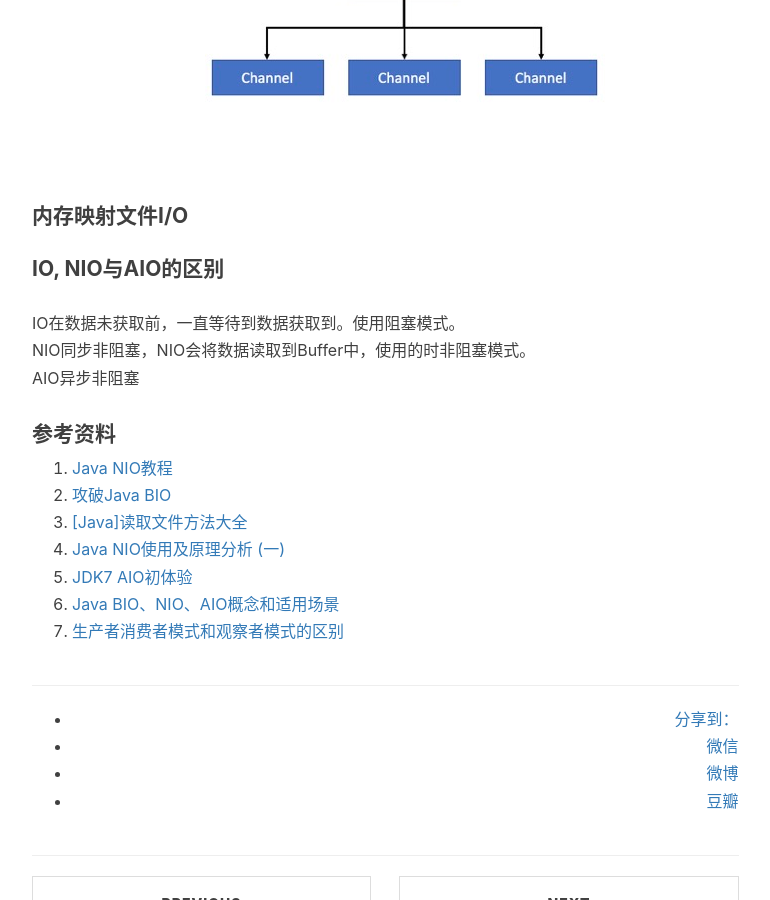
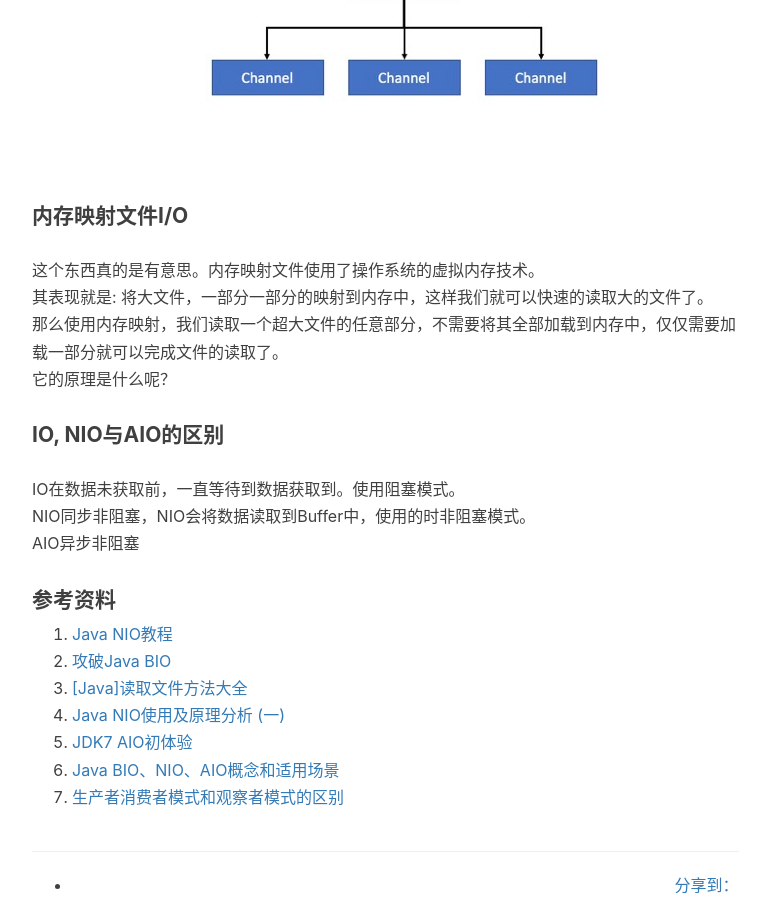
Before and after one commit to baiscjava/basicjava.github.io, a Jekyll site: the page built from _posts/2017-01-23-Java NIO-basic knowledge.md, in a window 1280 px wide and 900 px high, scrolled down 1740 px. Shown: the whole window, without its empty margins (233-1003 px from the left). Built offline with Jekyll 4.4.1, drawn with Linux system fonts in a browser that asks for light colours; nearby versions of some CDN libraries; comment, search, counter and statistics services are not loaded.

Commit message:
Update 2017-01-23-Java NIO-basic knowledge.md

```diff
--- a/_posts/2017-01-23-Java NIO-basic knowledge.md
+++ b/_posts/2017-01-23-Java NIO-basic knowledge.md
@@ -32,10 +32,11 @@ Channel可以理解为就是和实体之间进行交互的一根管子，类似S
 2. Selector<br>
 ![gras](/images/NIO/Selector.jpg)<br>
 
-
-#### 内存映射文件I/O
-
-
+#### 内存映射文件I/O<br>
+这个东西真的是有意思。内存映射文件使用了操作系统的虚拟内存技术。<br>
+其表现就是: 将大文件，一部分一部分的映射到内存中，这样我们就可以快速的读取大的文件了。<br>
+那么使用内存映射，我们读取一个超大文件的任意部分，不需要将其全部加载到内存中，仅仅需要加载一部分就可以完成文件的读取了。<br>
+它的原理是什么呢？<br>
 
 #### IO, NIO与AIO的区别<br>
 IO在数据未获取前，一直等待到数据获取到。使用阻塞模式。<br>
```
